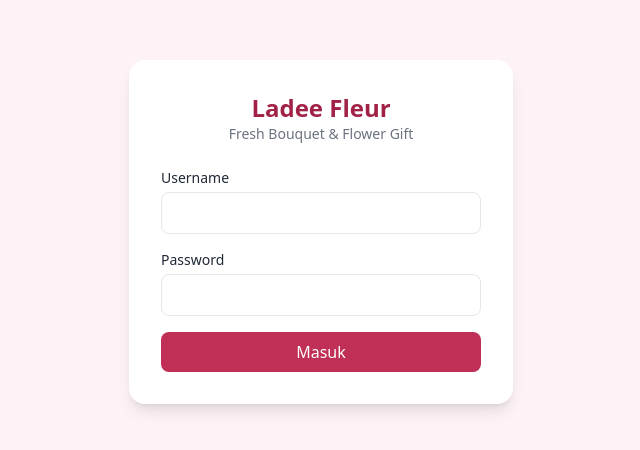
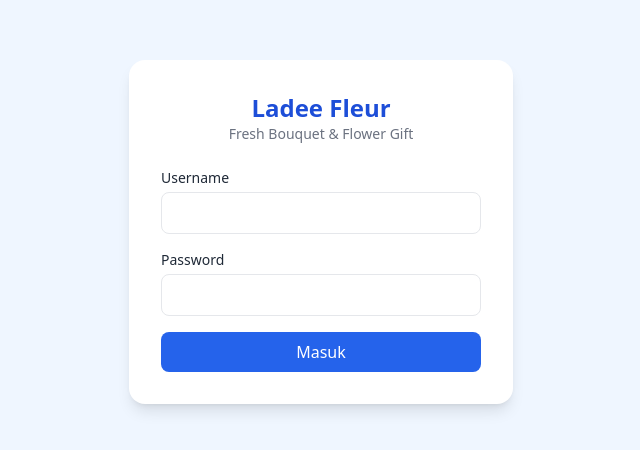
Before and after one commit to farhannurrahman2411-hue/ladee-fleur-app-v2, a Next.js app: page /login in a window 1280 px wide. Shown: the part 168-618 px from the top of the page, without its empty margins (319-959 px from the left). Built offline with nearby package versions, Linux system fonts and the light colour scheme.

Commit message:
Update tailwind.config.js

```diff
--- a/tailwind.config.js
+++ b/tailwind.config.js
@@ -8,16 +8,16 @@ module.exports = {
     extend: {
       colors: {
         fleur: {
-          50: '#fdf3f6',
-          100: '#fbe4ea',
-          200: '#f6c6d5',
-          300: '#efa0b8',
-          400: '#e5708f',
-          500: '#d84a6e',
-          600: '#c02f55',
-          700: '#a12246',
-          800: '#861f3d',
-          900: '#731d38',
+          50: '#eff6ff',
+          100: '#dbeafe',
+          200: '#bfdbfe',
+          300: '#93c5fd',
+          400: '#60a5fa',
+          500: '#3b82f6',
+          600: '#2563eb',
+          700: '#1d4ed8',
+          800: '#1e40af',
+          900: '#1e3a8a',
         },
       },
     },
```
